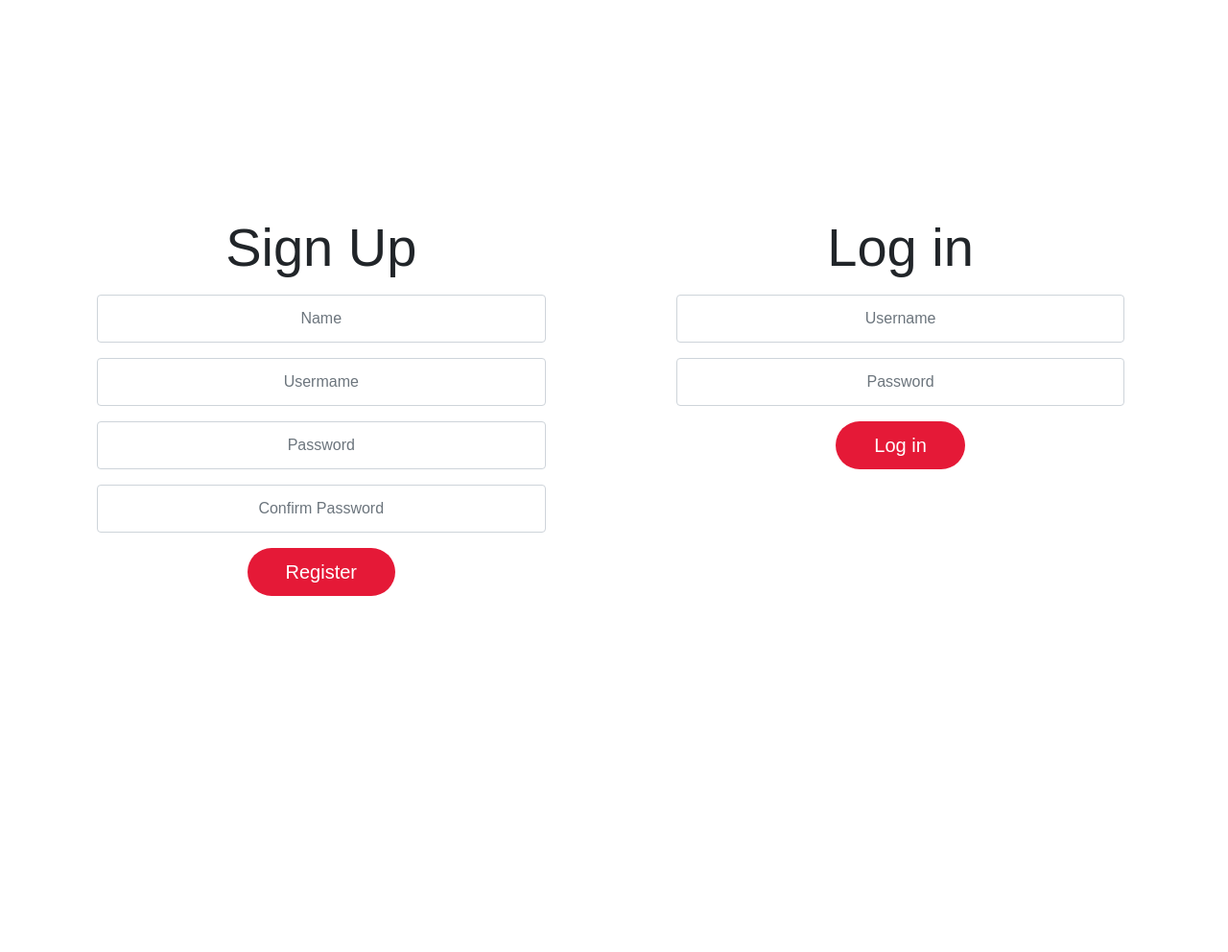
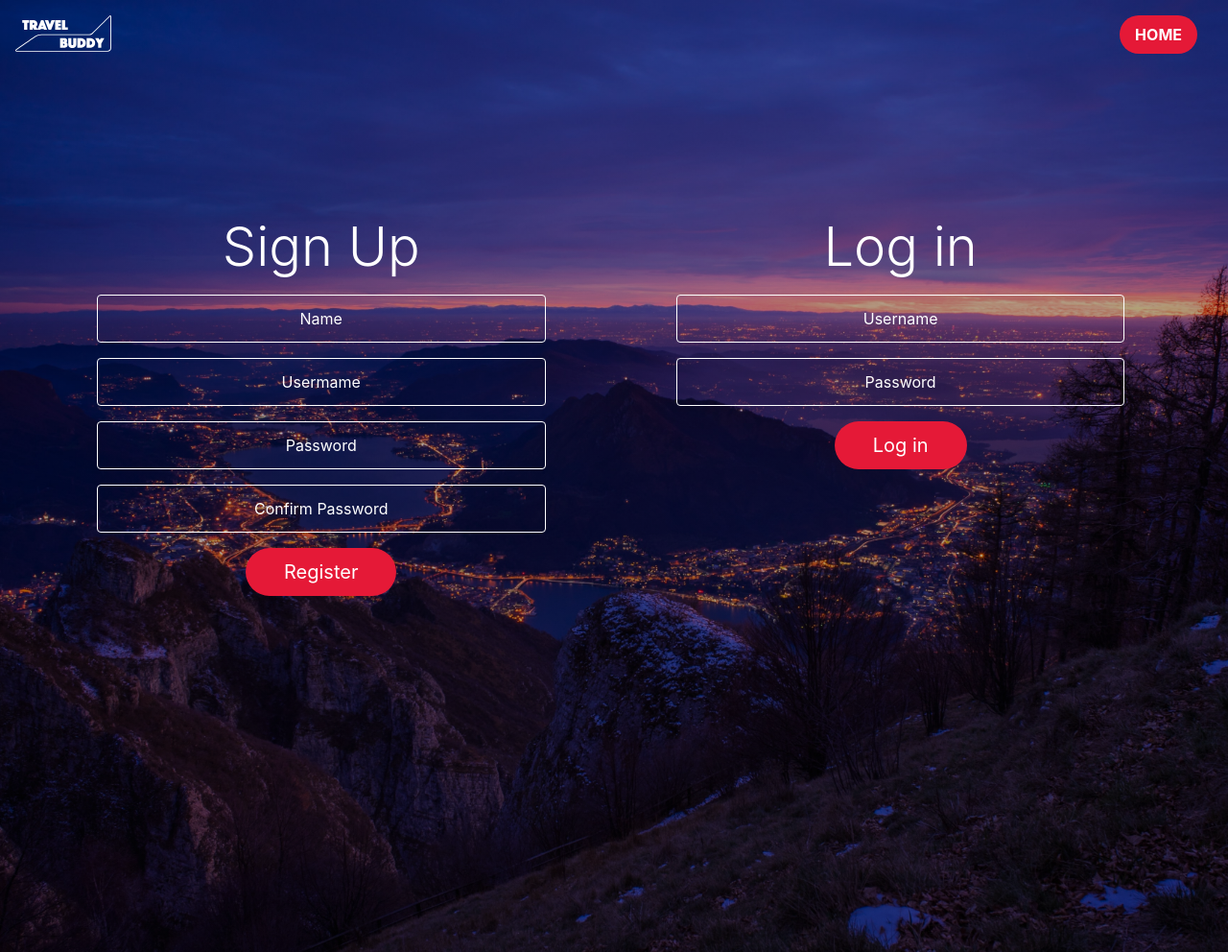
Before and after one commit to nricaldi/travel-buddy, a Django app: page /signup in a window 1280 px wide. Shown: the whole page at 96% size. Before the commit the page ends 621 px from the top, so only its background shows below. Run offline with Django 3.2, Linux system fonts and the light colour scheme; some libraries are stand-ins or nearby versions.

Commit message:
finalized styling

```diff
--- /dev/null
+++ b/travel_buddy_app/static/styles/login.css
@@ -0,0 +1,187 @@
+body{
+    height: 100vh;
+    font-family: 'Montserrat', sans-serif;
+    background:linear-gradient(rgba(0,0,0,0.3),rgba(0,0,0,0.3)),url(/static/img/login1.jpeg) no-repeat ;
+    /* background: url(/static/img/login1.jpeg) no-repeat !important; */
+    background-size: cover;
+    background-position: center;
+    box-sizing: border-box;
+
+}
+
+
+.logo{
+    position: absolute;
+    top: 1rem;
+    left: 1rem;
+    width: 100px;
+    z-index: 1000;
+}
+
+
+nav {
+    position: absolute;
+    top: 0;
+    right: 0;
+    text-align: right;
+}
+
+nav ul {
+    list-style-type: none;
+}
+
+nav ul li {
+    display: inline-block;
+    margin-top: 1rem;
+}
+
+nav ul li a {
+    display: inline-block;
+    text-decoration: none !important;
+    color: #FFF;
+    background: #e51937;
+    border-radius: 1000px;
+    padding: .5rem 1rem;
+    font-weight: 700;
+    text-transform: uppercase;
+    transition: all .5s ease-in-out;
+}
+
+nav a:hover {
+    background: #fff;
+    color: #E51937;
+}
+
+
+@media(min-width: 768px) {
+    nav li a{
+        margin: 0 2rem;
+    }
+}
+
+
+@media(min-width: 1300px) {
+    nav li a {
+        margin-top: 1rem;
+        margin-right: 2rem;
+        padding: 1rem 2rem;
+    }
+
+    nav a {
+        background: #E51937;
+    }
+
+}
+
+.container{
+    margin-top: 15%;
+}
+
+.register,
+.login{
+    color: #fff;
+    display: inline-block;
+    vertical-align: top;
+    width: 45%;
+    padding: 2rem 1rem;
+    text-align: center;
+}
+
+.register{
+    margin-right: 9%;
+}
+
+@-webkit-keyframes autofill {
+    0%,100% {
+        color: #fff;
+        background: transparent;
+    }
+}
+
+input:-webkit-autofill {
+    -webkit-animation-delay: 1s; /* Safari support - any positive time runs instantly */
+    -webkit-animation-name: autofill;
+    -webkit-animation-fill-mode: both;
+}
+
+
+p{
+    margin-left: 2px;
+}
+
+ul {
+    list-style-type: initial;
+    color: #dc3545;
+}
+
+ul a {
+    color: crimson;
+}
+
+input[type="text"],
+input[type="password"] {
+    border-color: #fff;
+    background: none;
+    color: #fff;
+    margin: 1rem 0;
+    text-align: center;
+    padding: 1.5rem 1rem;
+}
+
+input[type="text"]::placeholder,
+input[type="password"]::placeholder {
+    color: #FFF;
+    opacity: 1;
+  }
+
+input[type="text"]:focus,
+input[type="password"]:focus {
+    background: none;
+    color: #fff;
+}
+
+.button {
+    color: #FFF;
+    background: #E51937;
+    border: none;
+    font-size: 1.25rem;
+    padding: .5em 2em;
+    border-radius: 1000px;
+    transition: all 500ms ease-in-out;
+}
+
+.button:hover,
+.button:focus{
+    color: #E51937;
+    background: #fff;
+}
+
+@media only screen and (min-width: 1405px) {
+    .container {
+        width: 80%;
+    }
+
+    .button{
+        font-size: 1.25rem;
+    }
+}
+
+@media only screen and (max-width: 1005px) {
+    .display-4 {
+        font-size: 2.5rem;
+    }
+}
+
+@media only screen and (max-width: 770px) {
+
+    .display-4 {
+        font-size: 2.5rem;
+    }
+
+    .register,
+    .login{
+        display: block;
+        width: 100%;
+    }
+
+}
--- a/travel_buddy_app/templates/index.html
+++ b/travel_buddy_app/templates/index.html
@@ -1,118 +1,24 @@
+{% load static from staticfiles %}
+
+
 <!DOCTYPE html>
 <html lang="en">
 <head>
     <meta charset="UTF-8">
     <meta name="viewport" content="width=device-width, initial-scale=1.0">
     <meta http-equiv="X-UA-Compatible" content="ie=edge">
+    <link rel="stylesheet" href="{% static 'styles/login.css'%}">
     <link rel="stylesheet" href="https://stackpath.bootstrapcdn.com/bootstrap/4.3.1/css/bootstrap.min.css" integrity="sha384-ggOyR0iXCbMQv3Xipma34MD+dH/1fQ784/j6cY/iJTQUOhcWr7x9JvoRxT2MZw1T" crossorigin="anonymous">
     <title>Login/Regisgter</title>
-
-    <style>
-
-        body{
-            /* background: #11172B;  */
-            font-family: 'Montserrat', sans-serif;
-        }
-
-        .container{
-            margin-top: 15%;
-        }
-
-        .register,
-        .login{
-            display: inline-block;
-            vertical-align: top;
-            width: 45%;
-            background: #FFF;
-            padding: 2rem 1rem;
-            text-align: center;
-            /* padding: 4rem; */
-        }
-
-        .register{
-            margin-right: 9%;
-        }
-
-        p{
-            margin-left: 2px;
-        }
-
-        ul {
-            list-style-type: initial;
-            color: #dc3545;
-        }
-
-        ul a {
-            color: crimson;
-        }
-
-        input[type="text"],
-        input[type="password"] {
-            margin: 1rem 0;
-            text-align: center;
-            /* color: #d1d1d1; */
-            /* border-bottom: solid 1px #373737; */
-            padding: 1.5rem 1rem;
-        }
-
-        input[type="text"]:focus,
-        input[type="password"]:focus {
-            color: #11172B;
-        }
-
-        .button {
-            color: #FFF;
-            background: #E51937;
-            border: none;
-            font-size: 1.25rem;
-            padding: .5em 2em;
-            border-radius: 1000px;
-            /* transition: background .5s ease-in-out; */
-        }
-
-        .button:hover,
-        .button:focus{
-            background: #8e1124;
-        }
-
-        @media only screen and (min-width: 1405px) {
-            .container {
-                width: 80%;
-            }
-
-            .button{
-                font-size: 1.25rem;
-            }
-        }
-
-        @media only screen and (max-width: 1005px) {
-            .display-4 {
-                font-size: 2.5rem;
-            }
-        }
-
-        @media only screen and (max-width: 770px) {
-
-            .display-4 {
-                font-size: 2.5rem;
-            }
-
-            .register,
-            .login{
-                display: block;
-                width: 100%;
-            }
-
-        }
-
-        @media only screen and (max-width: 650px) {
-
-        }
-
-    </style>
 </head>
 <body>
     <div class="container">
+        <img src="/static/img/logo-final.svg" alt="logo" class="logo">
+        <nav>
+            <ul>
+                <li><a href="/">Home</a></li>
+            </ul>
+        </nav>
         <div class="register">
             <h1 class="display-4">Sign Up</h1>
             {% if messages and request.session.try == "register" %}
--- a/travel_buddy_app/templates/travels.html
+++ b/travel_buddy_app/templates/travels.html
@@ -126,14 +126,8 @@
             </div>
         </div>
 
-
     <footer>
         <div class="footer-container">
-            <img src="/static/img/logo-final.svg" alt="logo" class="logo-small">
-            <h2>Contact Us</h2>
-            <p>(555)-555-555</p>
-            &nbsp;
-            <p>traveluddy@gmail.com</p>
             <p class="copyright">© 2020 Travel Buddy | All rights reserved.</p>
         </div>
     </footer>
```
Also changed, not shown: travel_buddy_app/static/styles/add-trip.css (added, +146 -0 lines), travel_buddy_app/static/styles/home-style.css (+3 -22 lines), travel_buddy_app/static/styles/trip.css (added, +82 -0 lines), travel_buddy_app/templates/add_plan.html (+7 -56 lines), travel_buddy_app/templates/view_trip.html (+7 -29 lines), travel_buddy_app/static/img/add1.jpeg (added), travel_buddy_app/static/img/backpack.svg (deleted), travel_buddy_app/static/img/bg.svg (deleted), travel_buddy_app/static/img/bg2.svg (deleted), travel_buddy_app/static/img/campfire-light.svg (deleted), travel_buddy_app/static/img/campfire.svg (deleted), travel_buddy_app/static/img/campfire_light.svg (deleted), travel_buddy_app/static/img/login1.jpeg (added), travel_buddy_app/static/img/logo-nr.svg (deleted), 2 more files.
